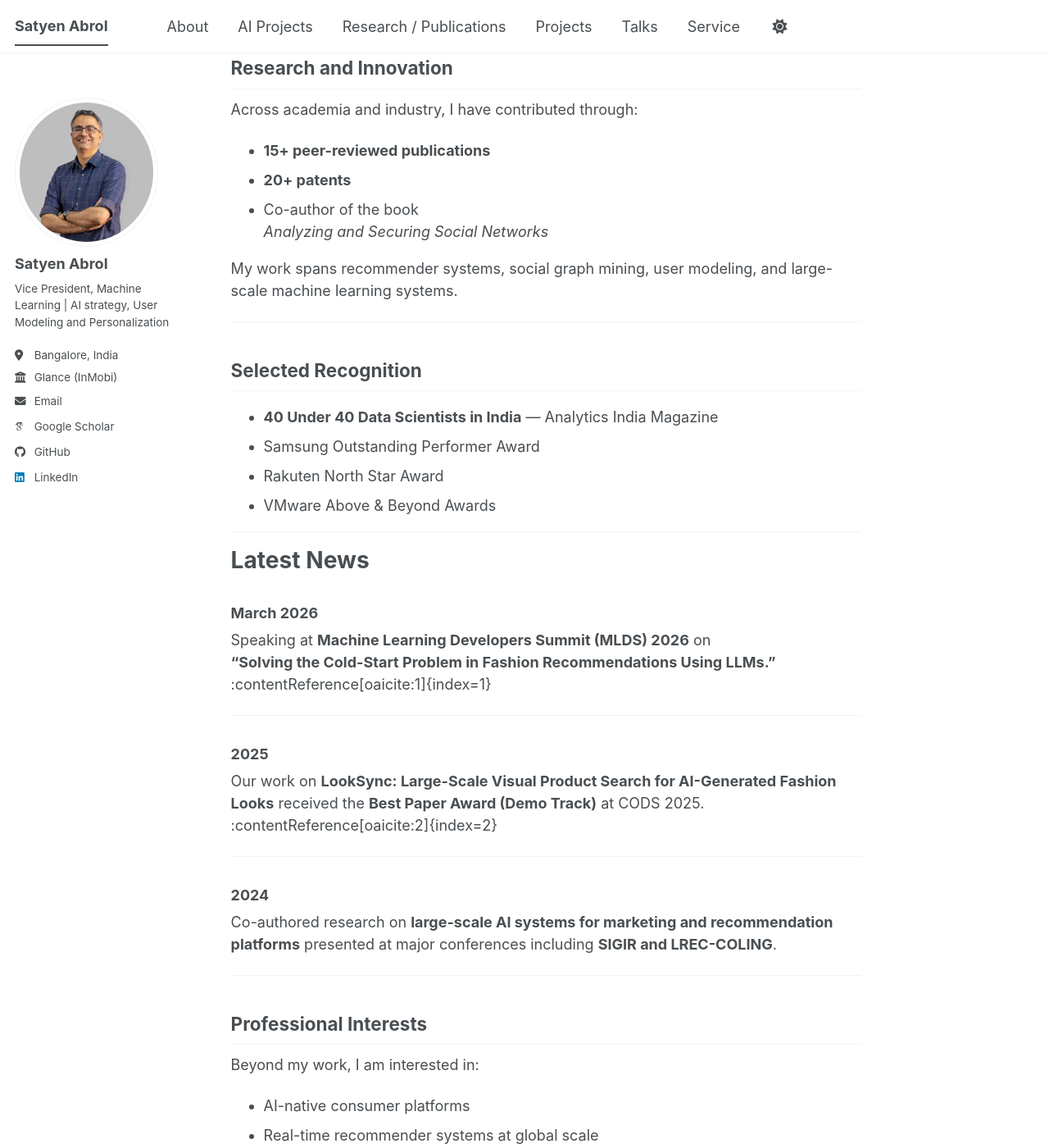
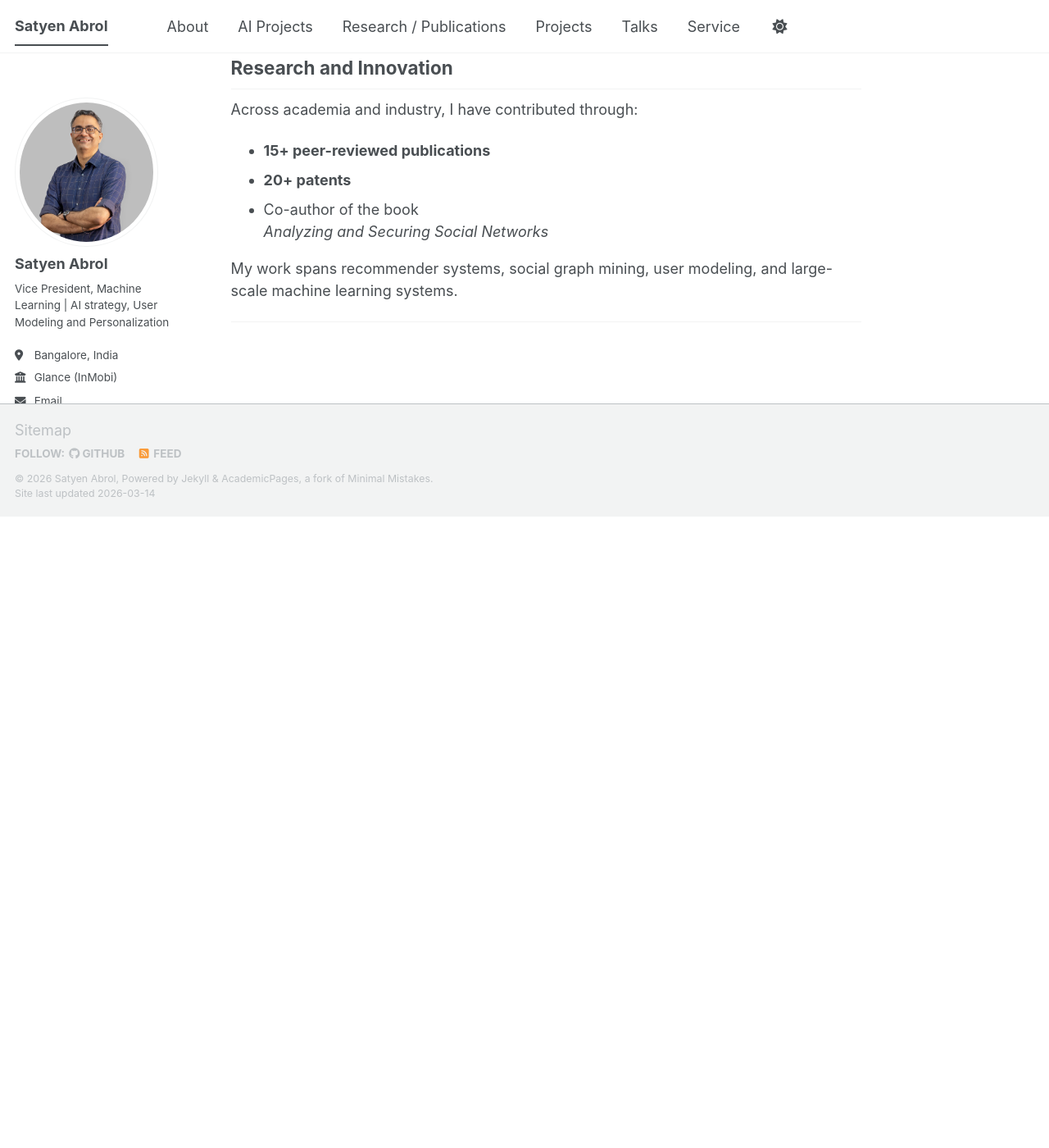
Before and after one commit to satyenabrol/satyenabrol.github.io, a Jekyll site: the page built from _pages/about.md, in a window 1280 px wide and 1400 px high, scrolled down 2243 px. Shown: the whole window at 82% size. Built offline with Jekyll 4.4.1, drawn with Linux system fonts in a browser that asks for light colours; some web fonts are replaced; a script bundle is joined from its source files by our own code; library files that are not in the unit come from our copies; after the commit the page ends 2873 px from its top, so only the background shows below that; some of the changed text lies outside the part shown.

Commit message:
Update about.md

```diff
--- a/_pages/about.md
+++ b/_pages/about.md
@@ -34,7 +34,7 @@
 
 My research and engineering interests lie at the intersection of:
 
-- Recommender Systems
+- Recommendation Systems
 - Real-Time Personalization
 - Multimodal Machine Learning (vision + language + behavior)
 - AI for Commerce and Discovery
@@ -103,51 +103,3 @@
 My work spans recommender systems, social graph mining, user modeling, and large-scale machine learning systems.
 
 ---
-
-## Selected Recognition
-
-- **40 Under 40 Data Scientists in India** — Analytics India Magazine
-- Samsung Outstanding Performer Award
-- Rakuten North Star Award
-- VMware Above & Beyond Awards
-
----
-
-# Latest News
-
-### March 2026
-Speaking at **Machine Learning Developers Summit (MLDS) 2026** on
-**“Solving the Cold-Start Problem in Fashion Recommendations Using LLMs.”** :contentReference[oaicite:1]{index=1}
-
----
-
-### 2025
-Our work on **LookSync: Large-Scale Visual Product Search for AI-Generated Fashion Looks** received the **Best Paper Award (Demo Track)** at CODS 2025. :contentReference[oaicite:2]{index=2}
-
----
-
-### 2024
-Co-authored research on **large-scale AI systems for marketing and recommendation platforms** presented at major conferences including **SIGIR and LREC-COLING**.
-
----
-
-## Professional Interests
-
-Beyond my work, I am interested in:
-
-- AI-native consumer platforms
-- Real-time recommender systems at global scale
-- Multimodal AI for commerce and discovery
-- Agentic AI systems
-- Building high-performing machine learning organizations
-
----
-
-## Community
-
-I actively engage with the AI community through:
-
-- Research collaborations
-- Conference speaking
-- Mentoring ML engineers and researchers
-- Advising AI startups
```
